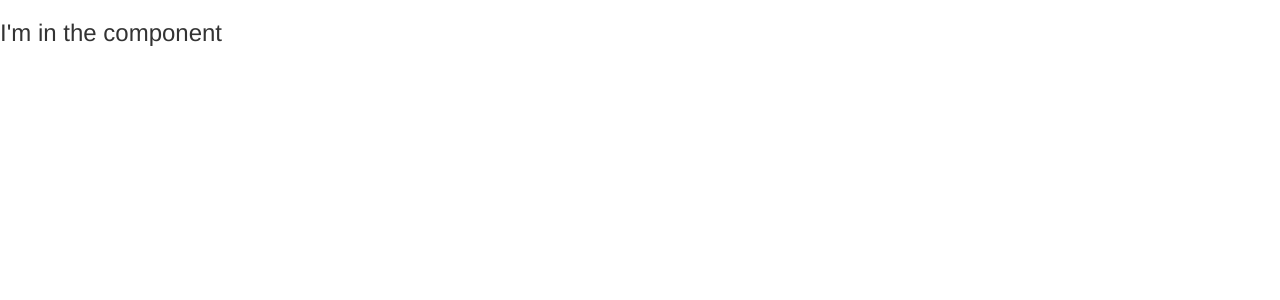
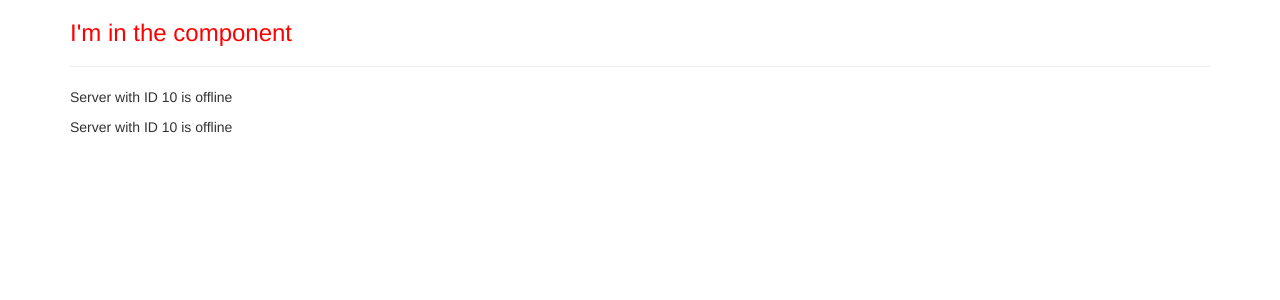
Before and after one commit to vishwas-mutthuraj/AngularProject, an Angular app: page / in a window 1280 px wide. Shown: the top 300 px of the page. Built offline with nearby package versions, Linux system fonts and the light colour scheme.

Commit message:
working on the basics

```diff
--- a/src/app/app.component.css
+++ b/src/app/app.component.css
@@ -0,0 +1,3 @@
+h3 {
+    color: blue;
+}
--- a/src/app/app.component.html
+++ b/src/app/app.component.html
@@ -1 +1,10 @@
-<h3>I'm in the component</h3>
+<div class="container">
+    <div class="row">
+        <div class="col-xs-12">
+            <h3>I'm in the component</h3>
+            <hr>
+<app-servers></app-servers>
+
+        </div>
+    </div>
+</div>
--- a/src/app/app.component.ts
+++ b/src/app/app.component.ts
@@ -3,7 +3,12 @@ import { Component } from '@angular/core';
 @Component({
   selector: 'app-root',
   templateUrl: './app.component.html',
-  styleUrls: ['./app.component.css']
+  // styleUrls: ['./app.component.css']
+  styles: [`
+  h3 {
+    color: red;
+  }
+  `]
 })
 export class AppComponent {
 }
--- /dev/null
+++ b/src/app/server/server.component.html
@@ -0,0 +1,2 @@
+<!-- <h1>The server component</h1> -->
+<p>{{ 'Server' }} with ID {{ serverId }} is {{ serverStatus }}</p>
--- /dev/null
+++ b/src/app/server/server.component.ts
@@ -0,0 +1,11 @@
+import { Component } from '@angular/core';
+
+@Component({
+    selector: 'app-server',
+    templateUrl: './server.component.html'
+})
+export class ServerComponent {
+    serverId: number = 10;
+    serverStatus: string = 'offline';
+
+}
--- /dev/null
+++ b/src/app/servers/servers.component.html
@@ -0,0 +1,3 @@
+<!-- <p>servers works!</p> -->
+<app-server></app-server>
+<app-server></app-server>
--- /dev/null
+++ b/src/app/servers/servers.component.ts
@@ -0,0 +1,13 @@
+import { Component } from '@angular/core';
+
+@Component({
+  selector: 'app-servers',
+  // templateUrl: './servers.component.html',
+  template: `
+  <app-server></app-server>
+  <app-server></app-server>`,
+  styleUrls: ['./servers.component.css']
+})
+export class ServersComponent {
+
+}
--- a/src/index.html
+++ b/src/index.html
@@ -8,6 +8,6 @@
   <link rel="icon" type="image/x-icon" href="favicon.ico">
 </head>
 <body>
-  <app-root></app-root>
+  <app-root>Loading...</app-root>
 </body>
 </html>
```
Also changed, not shown: src/app/app.module.ts (+8 -2 lines), src/app/servers/servers.component.css (added), 1 other file (tests, documents, lock files or other folders).
